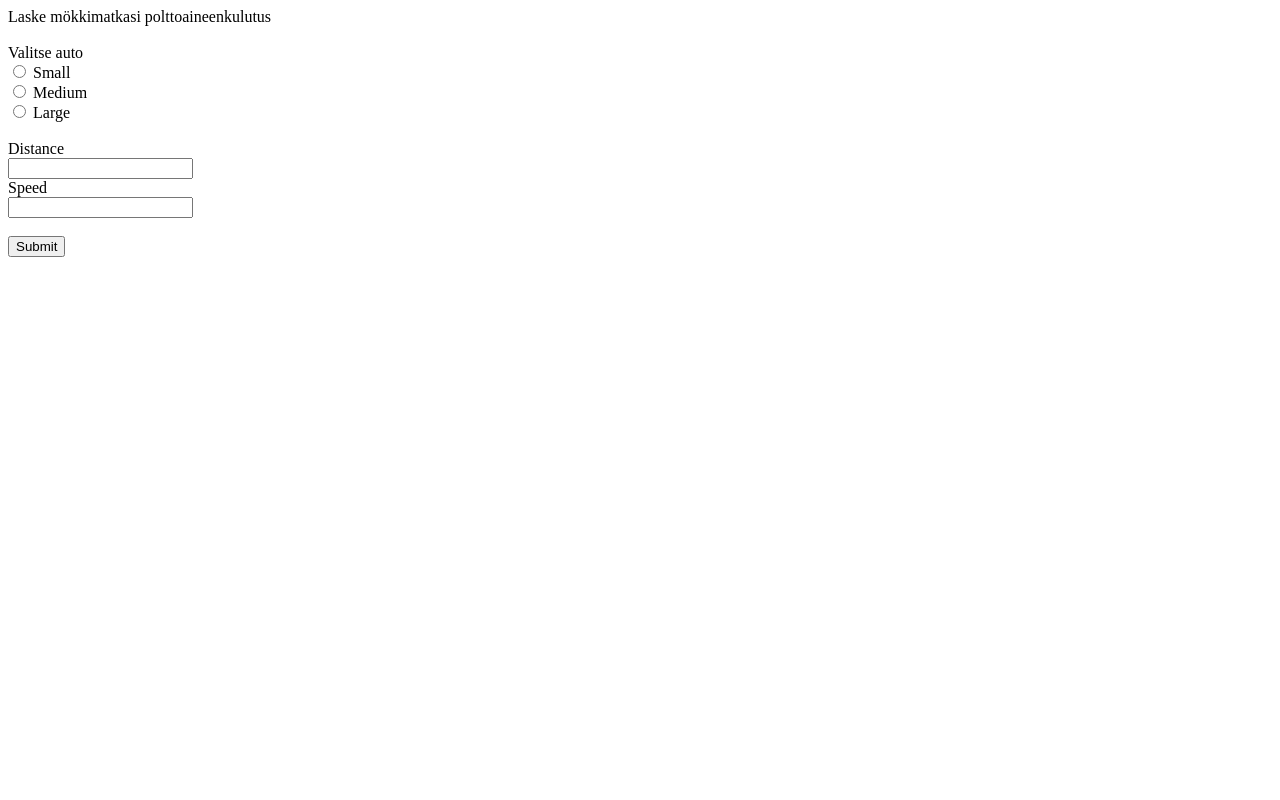
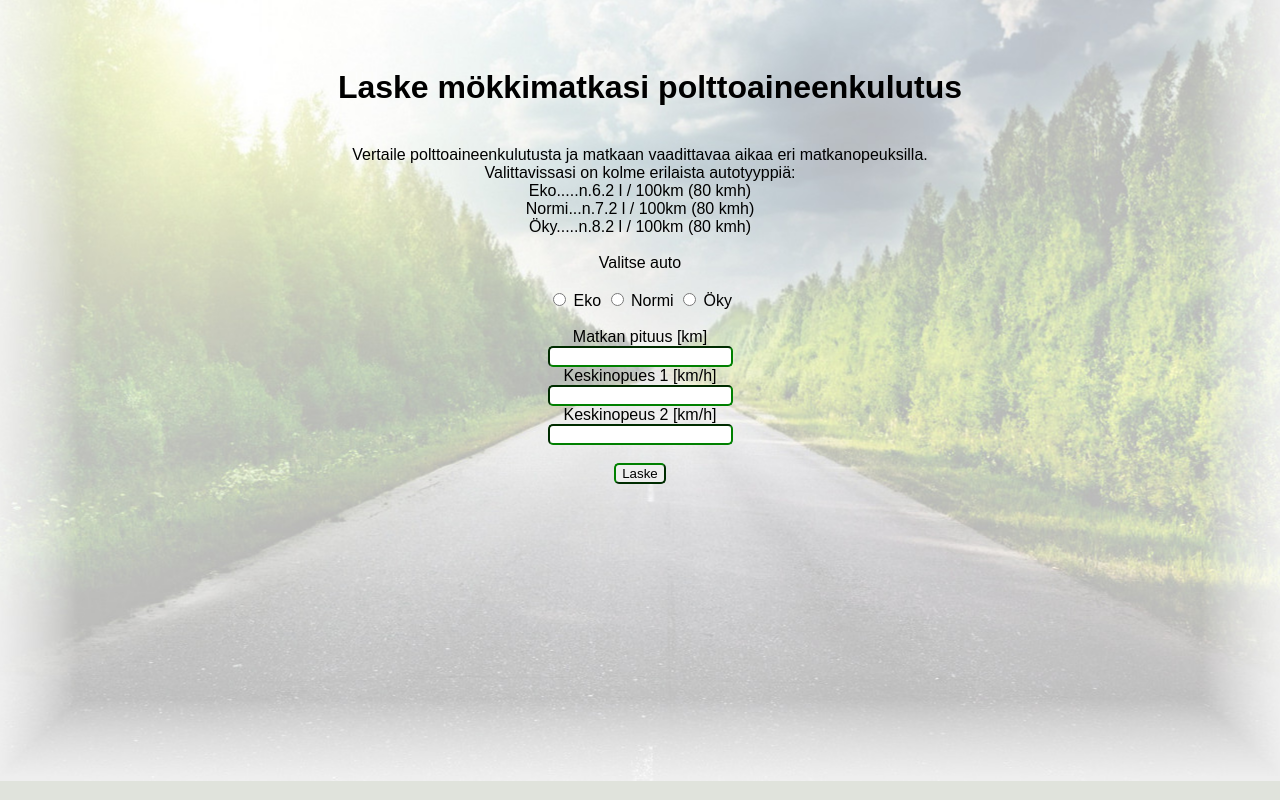
Before and after one commit to ssillanp/Autoilumittari, a plain HTML site: page templates/index.html in a window 1280 px wide. Drawn offline with Linux system fonts and the light colour scheme.

Commit message:
Added bgrnd image, css, results page etc.

```diff
--- /dev/null
+++ b/static/style.css
@@ -0,0 +1,28 @@
+body {
+  text-align: center;
+  background-color: #e0e3dc;
+  background-image: url("/static/road.jpg");
+  background-repeat:no-repeat;
+  background-position: center center;
+  padding-top: 40px;
+  font-family: sans-serif;
+}
+
+h1 {
+  color: black;
+  margin-left: 20px;
+  text-align: center;
+
+}
+
+input {
+   color: black;
+   border-radius: 5px;
+   border-color: green;
+
+}
+
+label {
+   color: black;
+
+}
--- a/templates/index.html
+++ b/templates/index.html
@@ -2,25 +2,34 @@
 <html lang="en">
 <head>
     <meta charset="UTF-8">
-    <title>Solidabis Koodihaaste kulutuslaskuri</title>
+    <title>Kulutuslaskuri</title>
+    <link rel="stylesheet" href="/static/style.css">
 </head>
 <body>
-<h>Laske mökkimatkasi polttoaineenkulutus</h><br>
+<h1>Laske mökkimatkasi polttoaineenkulutus</h1><br>
+Vertaile polttoaineenkulutusta ja matkaan vaadittavaa aikaa eri matkanopeuksilla.<br>
+Valittavissasi on kolme erilaista autotyyppiä:<br>
+Eko.....n.6.2 l / 100km (80 kmh)<br>
+Normi...n.7.2 l / 100km (80 kmh)<br>
+Öky.....n.8.2 l / 100km (80 kmh)<br>
 <br>
 Valitse auto
 <form action="/results">
+    <br>
     <input type="radio" id="carA" name="car" value="A">
-    <label for="carA">Small</label><br>
+    <label for="carA">Eko</label>
     <input type="radio" id="carB" name="car" value="B">
-    <label for="carB">Medium</label><br>
+    <label for="carB">Normi</label>
     <input type="radio" id="carC" name="car" value="C">
-    <label for="carC">Large</label><br>
+    <label for="carC">Öky</label><br>
     <br>
-    <label for="dist">Distance</label><br>
+    <label for="dist">Matkan pituus [km]</label><br>
     <input type="text" id="dist" name="dist"><br>
-    <label for="speed">Speed</label><br>
-    <input type="text" id="speed" name="speed"><br><br>
-    <input type="submit" value="Submit">
+    <label for="speed1">Keskinopues 1 [km/h]</label><br>
+    <input type="text" id="speed1" name="speed1"><br>
+    <label for="speed2">Keskinopeus 2 [km/h]</label><br>
+    <input type="text" id="speed2" name="speed2"><br><br>
+    <input type="submit" value="Laske">
 
 </form>
 </body>
```
Also changed, not shown: templates/results.html (added, +16 -0 lines), static/road.jpg (added), 2 other files.
